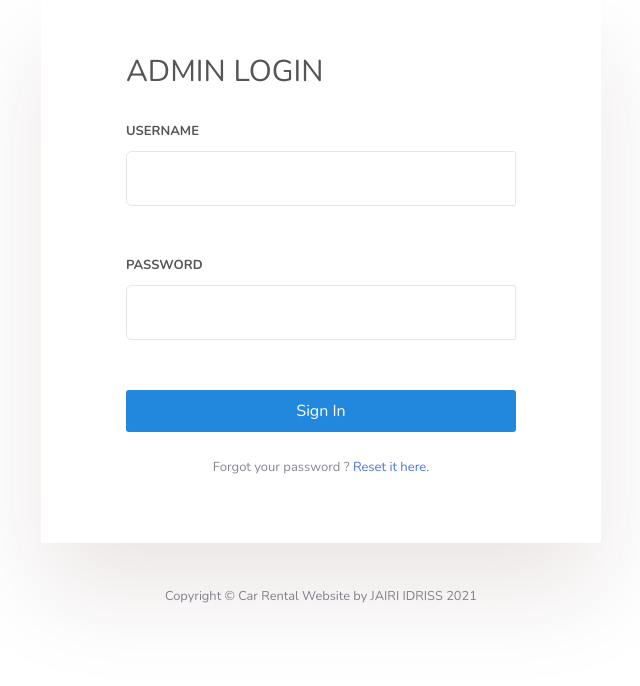
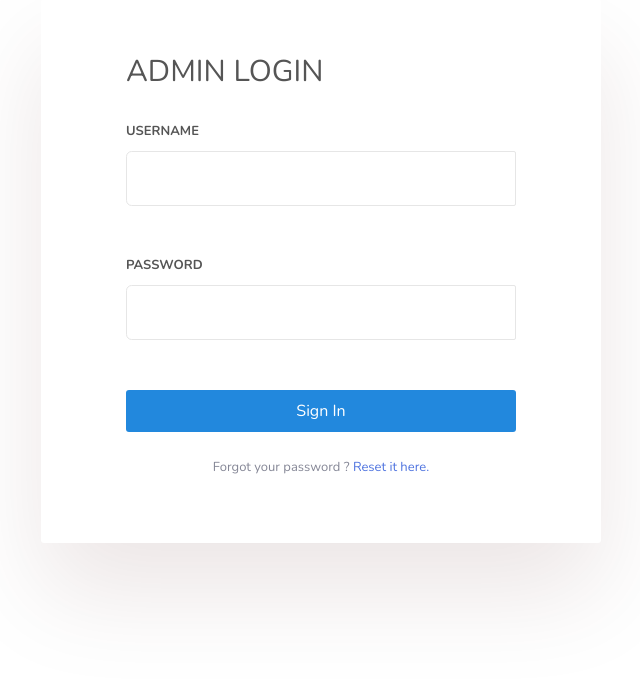
Before and after one commit to AdminLUX-ui/car-rental-website-php-and-mysql-main, a PHP site: page /admin/index.php in a window 1280 px wide. Shown: the part 16-702 px from the top of the page, without its empty margins (319-959 px from the left). Run offline with PHP 8.4, Linux system fonts and the light colour scheme.

Commit message:
Update index.php

```diff
--- a/admin/index.php
+++ b/admin/index.php
@@ -105,7 +105,7 @@ include 'Includes/functions/functions.php';
 		<footer class="sticky-footer bg-white">
 			<div class="container my-auto">
 		  		<div class="copyright text-center my-auto">
-					<span>Copyright &copy; Car Rental Website by JAIRI IDRISS 2021</span>
+<!-- 					<span>Copyright &copy; Car Rental Website by JAIRI IDRISS 2021</span> -->
 		  		</div>
 			</div>
 	  	</footer>
```
